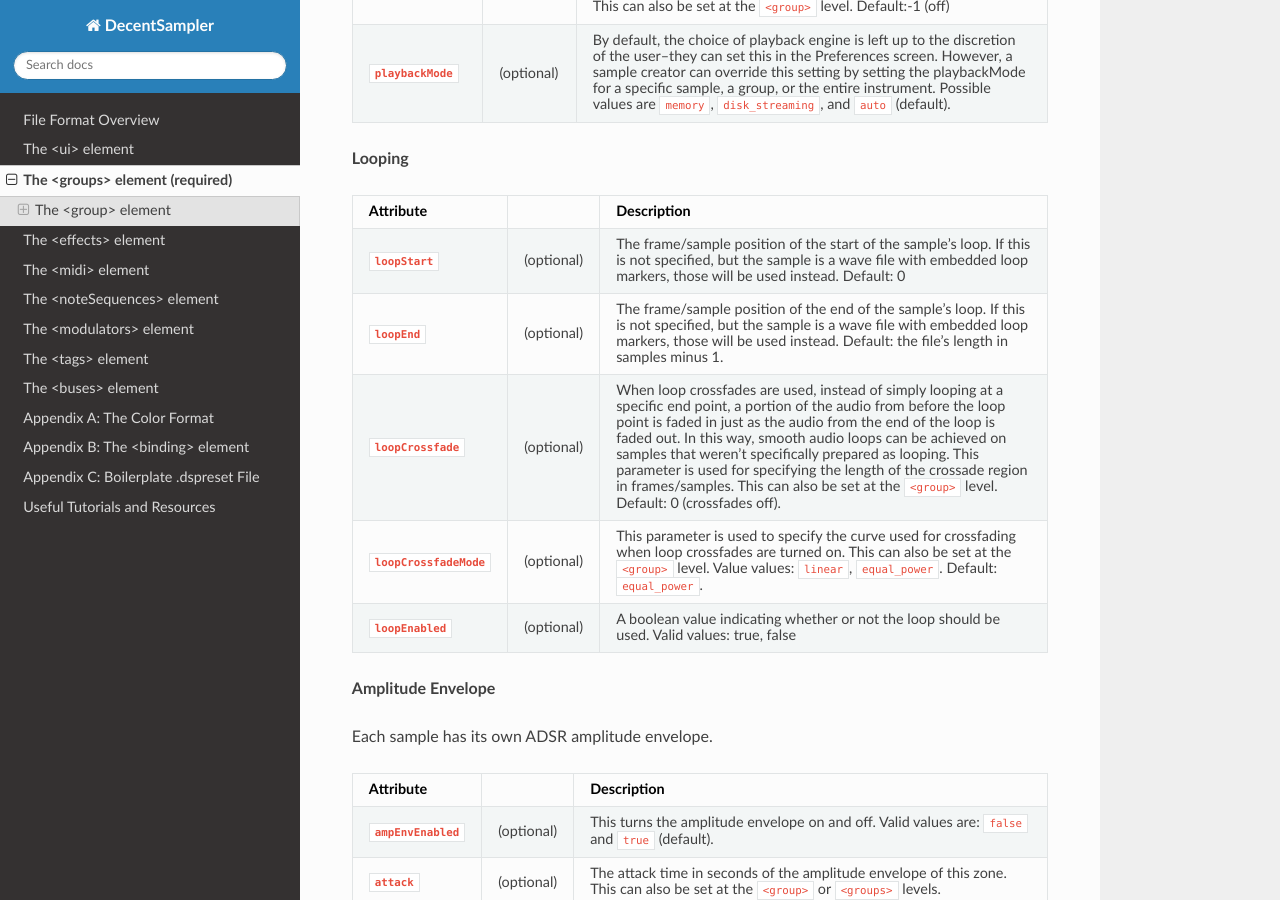
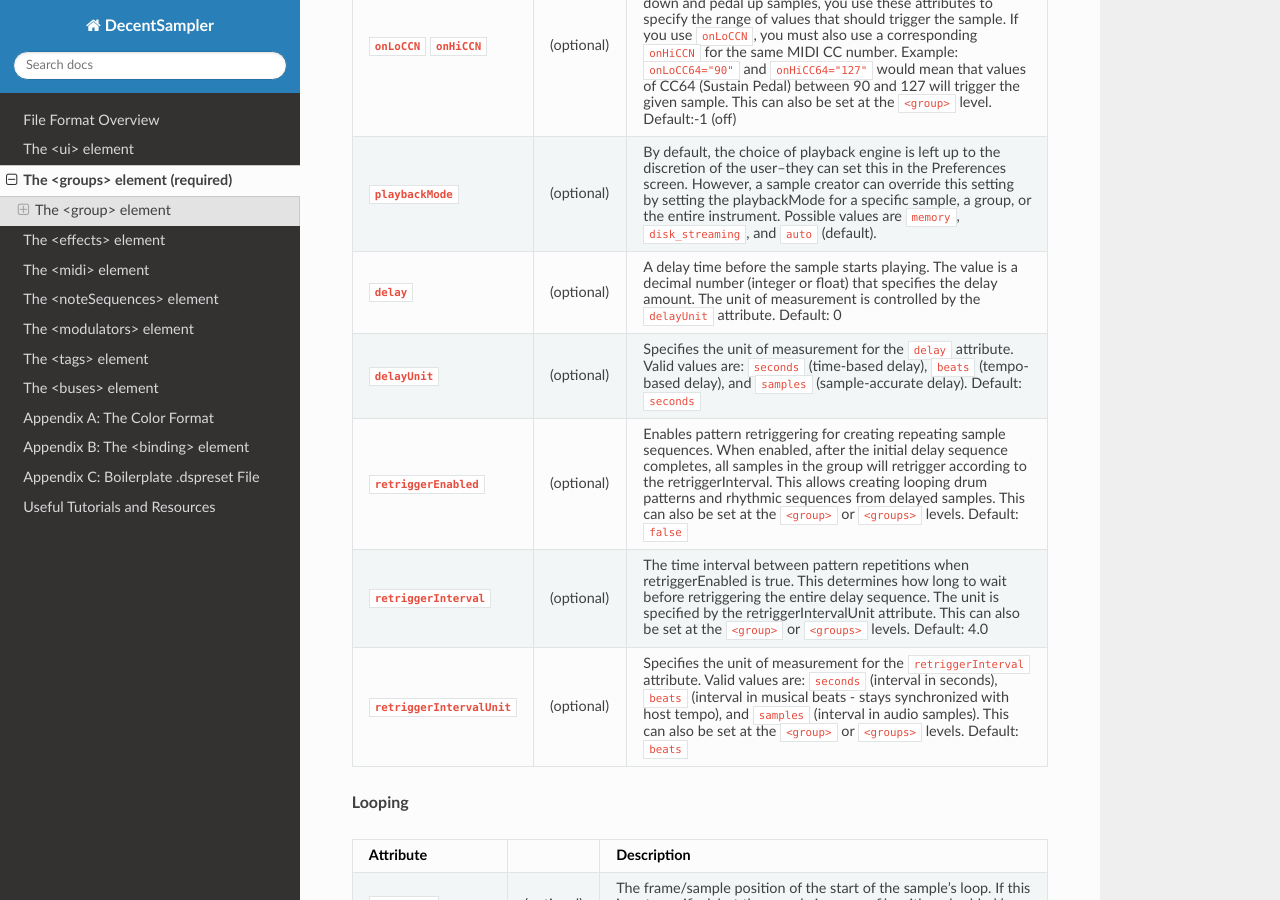
Before and after one commit to DecentSamples/DecentSampler-Developers-Guide, a Sphinx documentation site: the page built from docs/source/the-groups-element.md, in a window 1280 px wide and 900 px high, scrolled down 2758 px. Built offline with Sphinx 7.4.7 and the Read the Docs theme 3.1.0, drawn with Linux system fonts in a browser that asks for light colours.

Commit message:
0000271: Add support for delaying a sample's start time 0000272: Ability to retrigger samples

```diff
--- a/docs/source/the-groups-element.md
+++ b/docs/source/the-groups-element.md
@@ -57,6 +57,11 @@ Underneath the `<group>` elements are `<sample>` elements. Each sample correspon
 | **`tags`**                  | (optional) | A command-separated list of tags. Example: tags="rt,mic1". These are useful when controlling volumes using tags. See Appendix D. |
 | **`onLoCCN`** **`onHiCCN`** | (optional) | If you want a sample to be triggered when a MIDI CC controller message comes in, for example for piano pedal down and pedal up samples, you use these attributes to specify the range of values that should trigger the sample. If you use `onLoCCN`, you must also use a corresponding `onHiCCN` for the same MIDI CC number. Example: `onLoCC64="90"` and `onHiCC64="127"` would mean that values of CC64 (Sustain Pedal) between 90 and 127 will trigger the given sample. This can also be set at the `<group>` level. Default:-1 (off) |
 | **`playbackMode`**          | (optional) | By default, the choice of playback engine is left up to the discretion of the user–they can set this in the Preferences screen. However, a sample creator can override this setting by setting the playbackMode for a specific sample, a group, or the entire instrument. Possible values are `memory`, `disk_streaming`, and `auto` (default). |
+| **`delay`**                 | (optional) | A delay time before the sample starts playing. The value is a decimal number (integer or float) that specifies the delay amount. The unit of measurement is controlled by the `delayUnit` attribute. Default: 0 |
+| **`delayUnit`**             | (optional) | Specifies the unit of measurement for the `delay` attribute. Valid values are: `seconds` (time-based delay), `beats` (tempo-based delay), and `samples` (sample-accurate delay). Default: `seconds` |
+| **`retriggerEnabled`**      | (optional) | Enables pattern retriggering for creating repeating sample sequences. When enabled, after the initial delay sequence completes, all samples in the group will retrigger according to the retriggerInterval. This allows creating looping drum patterns and rhythmic sequences from delayed samples. This can also be set at the `<group>` or `<groups>` levels. Default: `false` |
+| **`retriggerInterval`**     | (optional) | The time interval between pattern repetitions when retriggerEnabled is true. This determines how long to wait before retriggering the entire delay sequence. The unit is specified by the retriggerIntervalUnit attribute. This can also be set at the `<group>` or `<groups>` levels. Default: 4.0 |
+| **`retriggerIntervalUnit`** | (optional) | Specifies the unit of measurement for the `retriggerInterval` attribute. Valid values are: `seconds` (interval in seconds), `beats` (interval in musical beats - stays synchronized with host tempo), and `samples` (interval in audio samples). This can also be set at the `<group>` or `<groups>` levels. Default: `beats` |
 
 **Looping**
 
```
